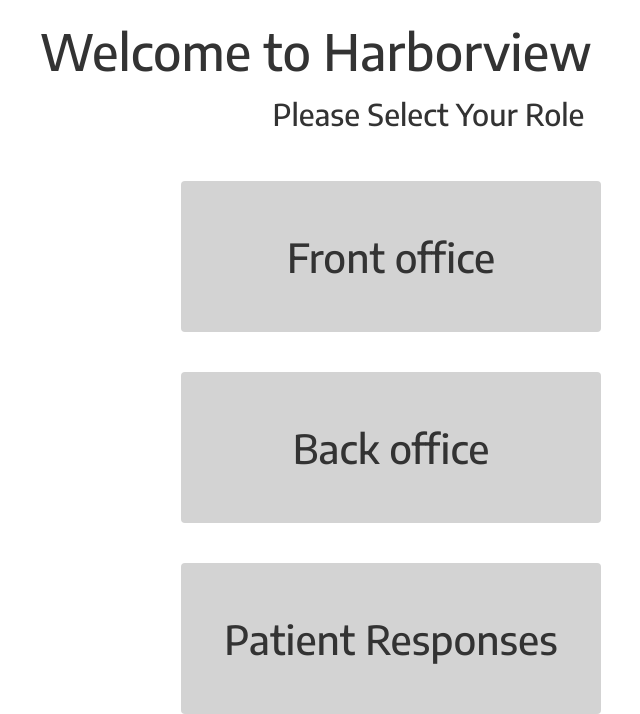
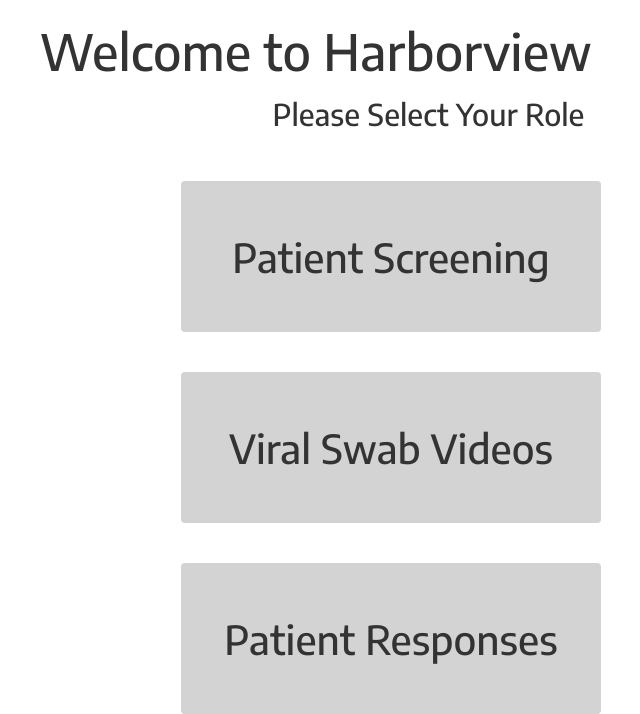
Before and after one commit to AniruddhNathani/HarborviewProject, a Flask app: page / in a window 1280 px wide. Shown: the part 437-1151 px from the top of the page, without its empty margins (249-889 px from the left). Run offline with Flask 2, Linux system fonts and the light colour scheme; some libraries are stand-ins or nearby versions.

Commit message:
front page html changed

```diff
--- a/templates/welcome.html
+++ b/templates/welcome.html
@@ -92,7 +92,7 @@ padding-left: 0px;
         <div class = "col-sm-3"></div>
         <div class="col-sm-6"><br>
             <a href="/languages">
-                <button type="submit" name="Front_office"  value = "FO" class = "btn">Front office</button>
+                <button type="submit" name="Front_office"  value = "FO" class = "btn">Patient Screening</button>
             </a>
         </div>
         <div class = "col-sm-3"></div>
@@ -102,7 +102,7 @@ padding-left: 0px;
         <div class = "col-sm-3"></div>
         <div class="col-sm-6"><br>
             <a href="/back-office-languages">
-                <button type="submit" name="Back_office"  value = "BO" class = "btn">Back office</button>
+                <button type="submit" name="Back_office"  value = "BO" class = "btn">Viral Swab Videos</button>
             </a>
         </div>
         <div class = "col-sm-3"></div>
@@ -114,7 +114,7 @@ padding-left: 0px;
             <a href="/patient-responses">
                 <button type="submit" name="Patient_Responses"  value = "PR" class = "btn">Patient Responses</button>
             </a>
-        </div>
+        </di
         <div class = "col-sm-3"></div>
     </div>
 </div>
```
Also changed, not shown: 2 other files.
